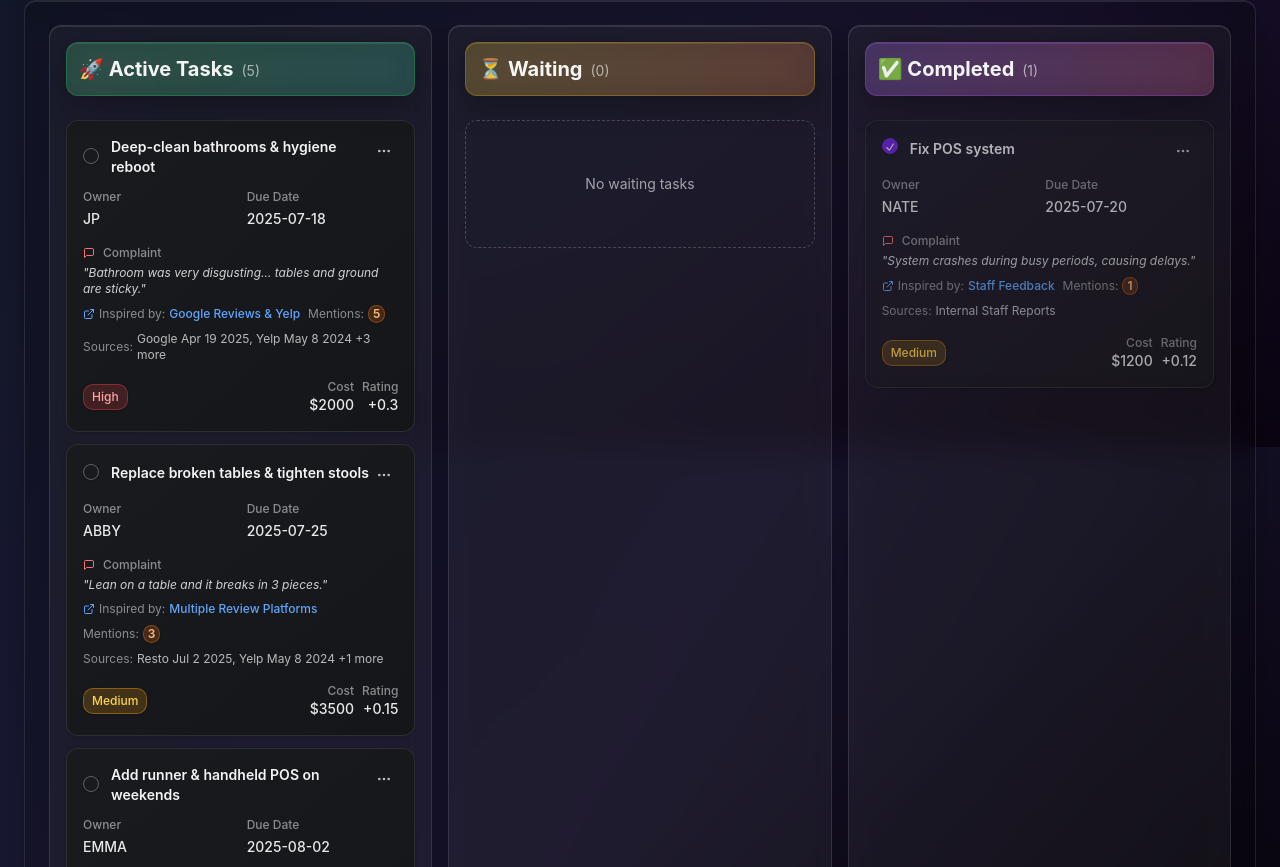
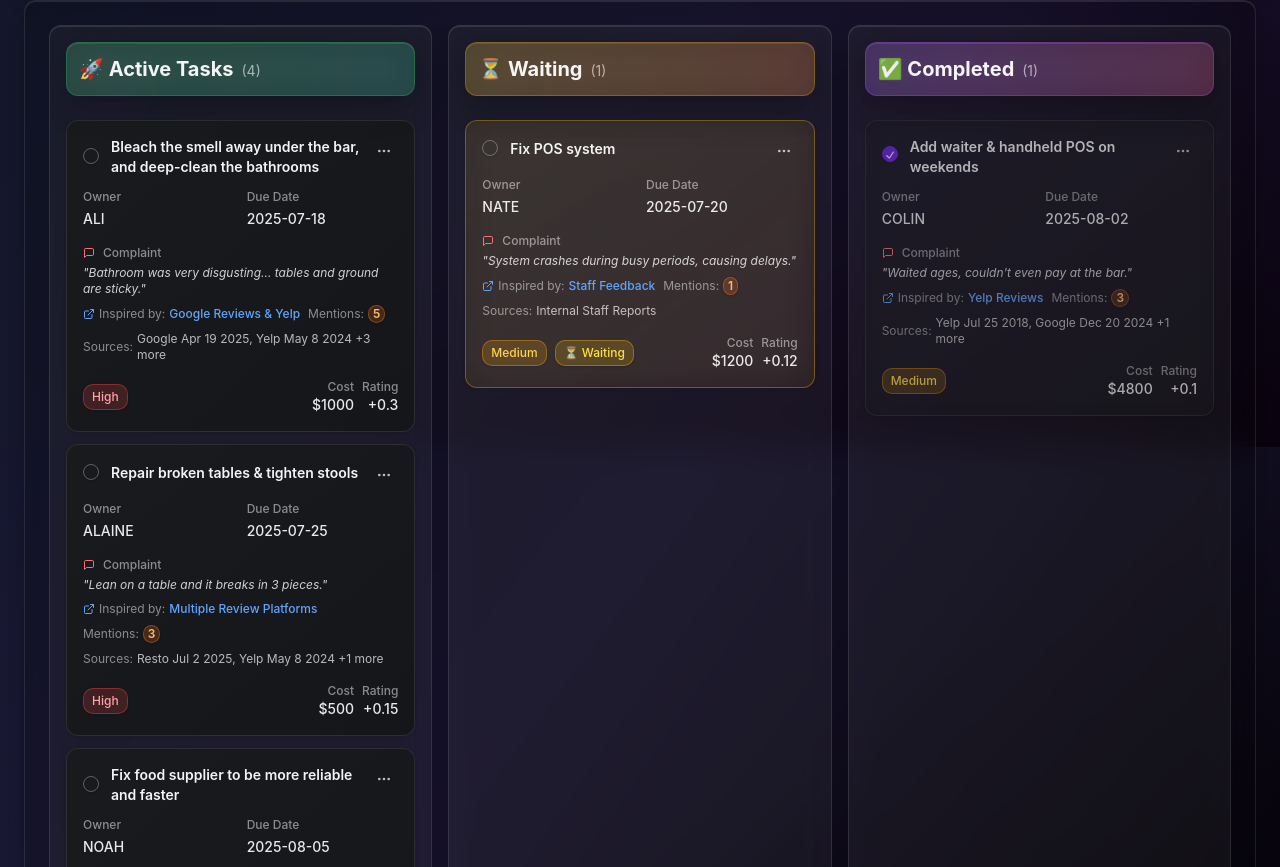
Before and after one commit to aicoder88/taskhatter, a React (Vite) app: page / in a window 1280 px wide. Shown: the part 353-1220 px from the top of the page. Built offline with nearby package versions, Linux system fonts and the light colour scheme.

Commit message:
Update task details as requested

```diff
--- a/src/components/home.tsx
+++ b/src/components/home.tsx
@@ -25,11 +25,11 @@ interface Task {
 const seedTasks: Task[] = [
   {
     id: "1",
-    title: "Deep-clean bathrooms & hygiene reboot",
-    owner: "JP",
+    title: "Bleach the smell away under the bar, and deep-clean the bathrooms",
+    owner: "ALI",
     priority: "High",
     dueDate: "2025-07-18",
-    cost: 2000,
+    cost: 1000,
     ratingBump: 0.3,
     status: "active",
     complaint: "Bathroom was very disgusting… tables and ground are sticky.",
@@ -39,11 +39,11 @@ const seedTasks: Task[] = [
   },
   {
     id: "4",
-    title: "Replace broken tables & tighten stools",
-    owner: "ABBY",
-    priority: "Medium",
+    title: "Repair broken tables & tighten stools",
+    owner: "ALAINE",
+    priority: "High",
     dueDate: "2025-07-25",
-    cost: 3500,
+    cost: 500,
     ratingBump: 0.15,
     status: "active",
     complaint: "Lean on a table and it breaks in 3 pieces.",
@@ -53,13 +53,13 @@ const seedTasks: Task[] = [
   },
   {
     id: "5",
-    title: "Add runner & handheld POS on weekends",
-    owner: "EMMA",
+    title: "Add waiter & handheld POS on weekends",
+    owner: "COLIN",
     priority: "Medium",
     dueDate: "2025-08-02",
     cost: 4800,
     ratingBump: 0.1,
-    status: "active",
+    status: "completed",
     complaint: "Waited ages, couldn't even pay at the bar.",
     sources: ["Yelp Jul 25 2018", "Google Dec 20 2024", "Yelp Jul 2 2022"],
     inspiration: "Yelp Reviews",
@@ -67,7 +67,7 @@ const seedTasks: Task[] = [
   },
   {
     id: "6",
-    title: "Fix kitchen comms, post hours, late-night snacks",
+    title: "Fix food supplier to be more reliable and faster",
     owner: "NOAH",
     priority: "Low",
     dueDate: "2025-08-05",
@@ -101,7 +101,7 @@ const seedTasks: Task[] = [
     dueDate: "2025-07-20",
     cost: 1200,
     ratingBump: 0.12,
-    status: "completed",
+    status: "waiting",
     complaint: "System crashes during busy periods, causing delays.",
     sources: ["Internal Staff Reports"],
     inspiration: "Staff Feedback",
```
